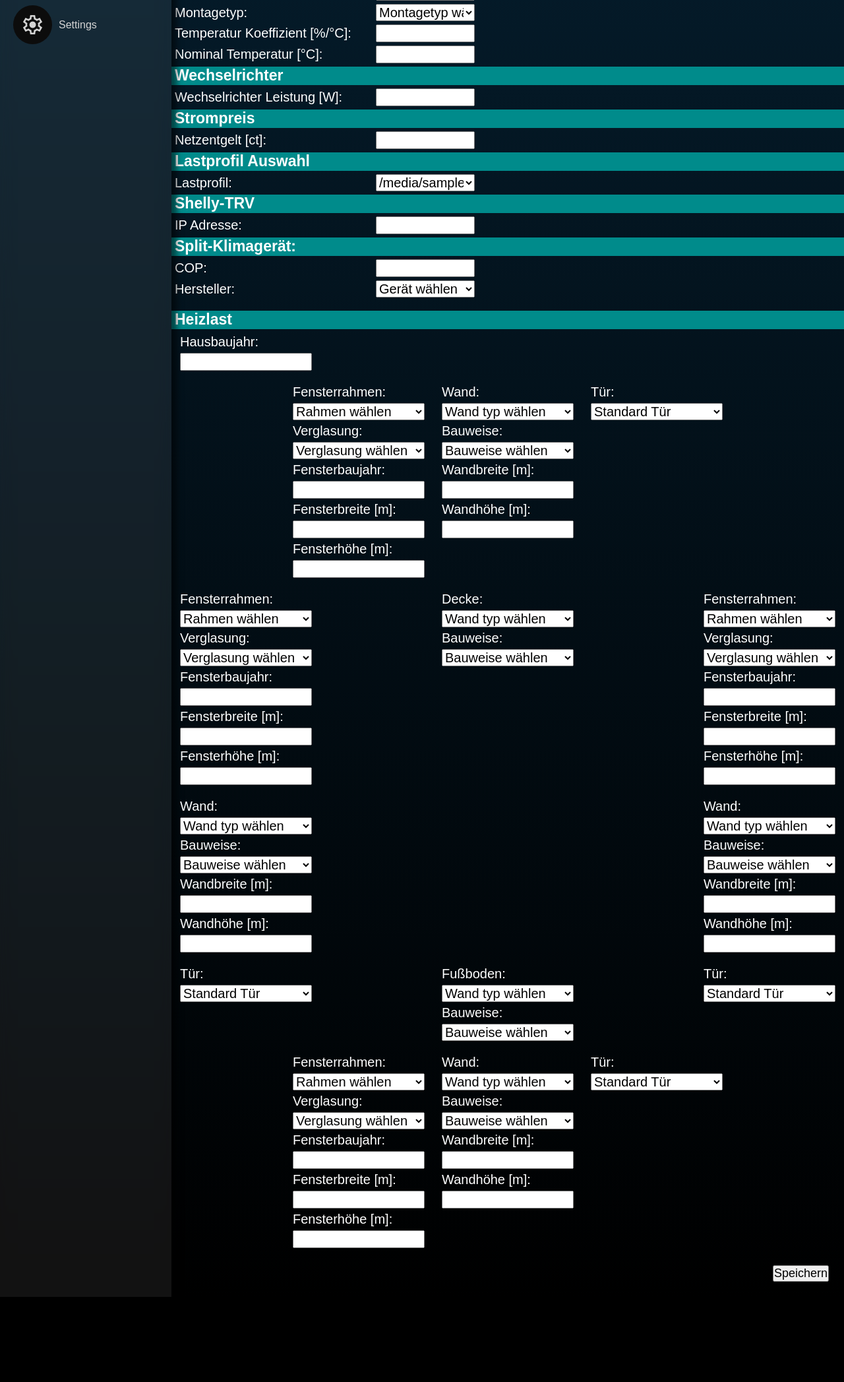
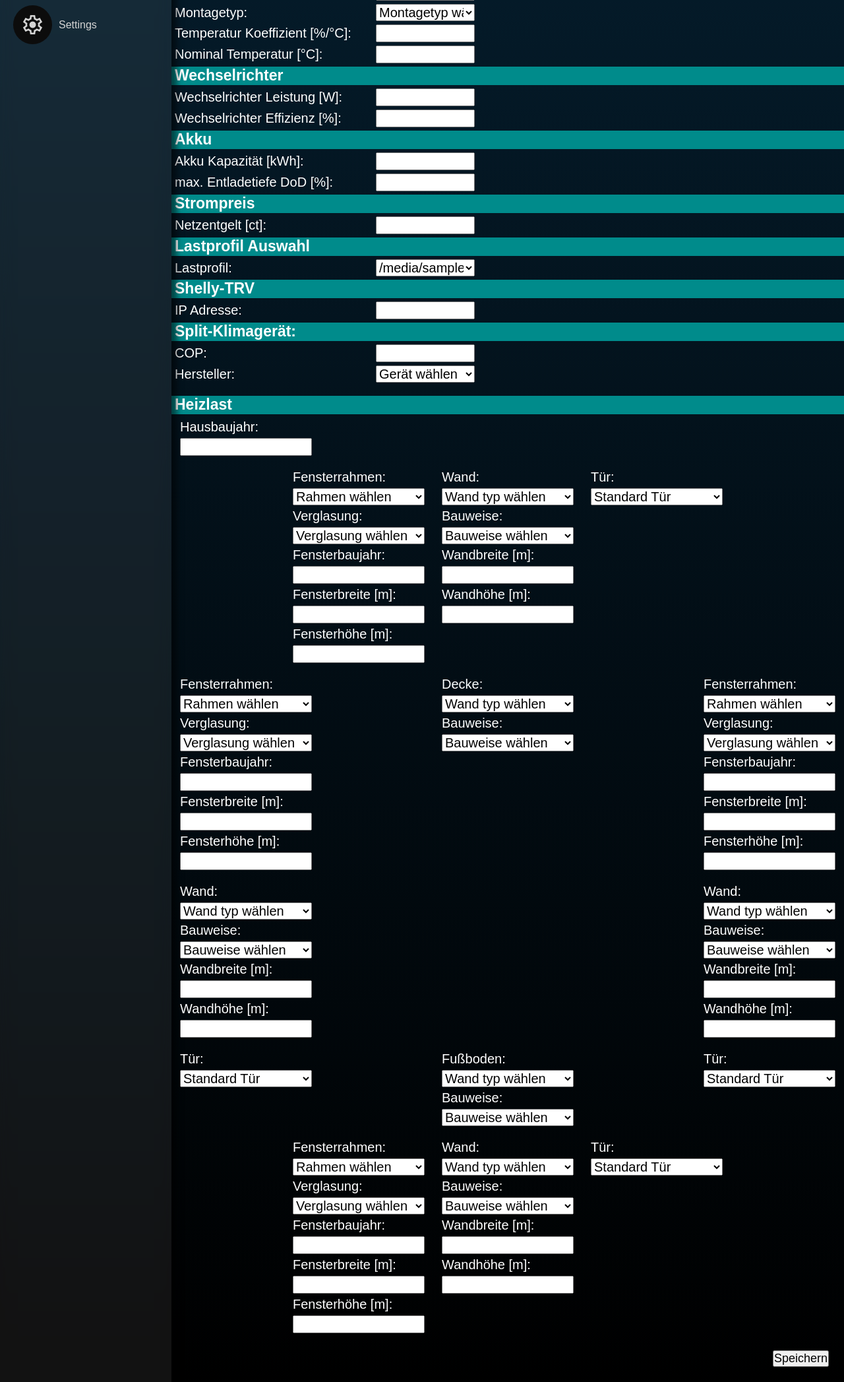
Before and after one commit to Jan1444/Bachelor, a Flask app: template templates/set_vals.html in a window 1280 px wide. Shown: the part 407-2502 px from the top of the page at 66% size. Before the commit the page ends 2373 px from the top, so only its background shows below. Run offline with Flask 3, Linux system fonts and the light colour scheme; the template is opened without the code that fills it: most values are stand-ins (such as "Sample title", 1, 10 or a date in 2020); parts of the project's set-up code (start-up, migrations or seed data) failed here and were passed over.

Commit message:
added battery

```diff
--- a/module/set_vals.py
+++ b/module/set_vals.py
@@ -28,6 +28,7 @@ def write_data_to_config(config_data: dict, data: dict) -> dict | int:
         market = config_data.get('market')
         load_profile = config_data.get('load_profile')
         converter = config_data.get('converter')
+        battery = config_data.get('battery')
         shelly = config_data.get('shelly')
         air_conditioner = config_data.get('air_conditioner')
 
@@ -48,6 +49,10 @@ def write_data_to_config(config_data: dict, data: dict) -> dict | int:
         pv['mounting_type'] = int(data.get('mounting_type', 0))
 
         converter['max_power'] = float(data.get('converter_power', 0))
+        converter['efficiency'] = float(data.get('converter_efficiency', 0))
+
+        battery['capacity'] = float(data.get('battery_capacity', 0))
+        battery['max_deload'] = float(data.get('battery_max_deload', 0))
 
         market['consumer_price'] = float(data.get('consumer_price', 0))
 
--- a/templates/set_vals.html
+++ b/templates/set_vals.html
@@ -146,6 +146,26 @@
                 <label for="converter_power">Wechselrichter Leistung [W]:</label>
                 <input id="converter_power" minlength="1" name="converter_power"
                        type="text" value="{{ config['converter']['max_power'] }}">
+            </div>
+            <div class="input-group">
+                <label for="converter_efficiency">Wechselrichter Effizienz [%]:</label>
+                <input id="converter_efficiency" minlength="1" name="converter_efficiency"
+                       type="text" value="{{ config['converter']['efficiency'] }}">
+            </div>
+        </section>
+        <nav class="Box1">
+            <b>Akku</b>
+        </nav>
+        <section>
+            <div class="input-group">
+                <label for="battery_capacity">Akku Kapazität [kWh]:</label>
+                <input id="battery_capacity" minlength="1" name="battery_capacity"
+                       type="text" value="{{ config['battery']['capacity'] }}">
+            </div>
+            <div class="input-group">
+                <label for="battery_max_deload">max. Entladetiefe DoD [%]:</label>
+                <input id="battery_max_deload" minlength="1" name="battery_max_deload"
+                       type="text" value="{{ config['battery']['max_deload'] }}">
             </div>
         </section>
         <nav class="Box1">
```
